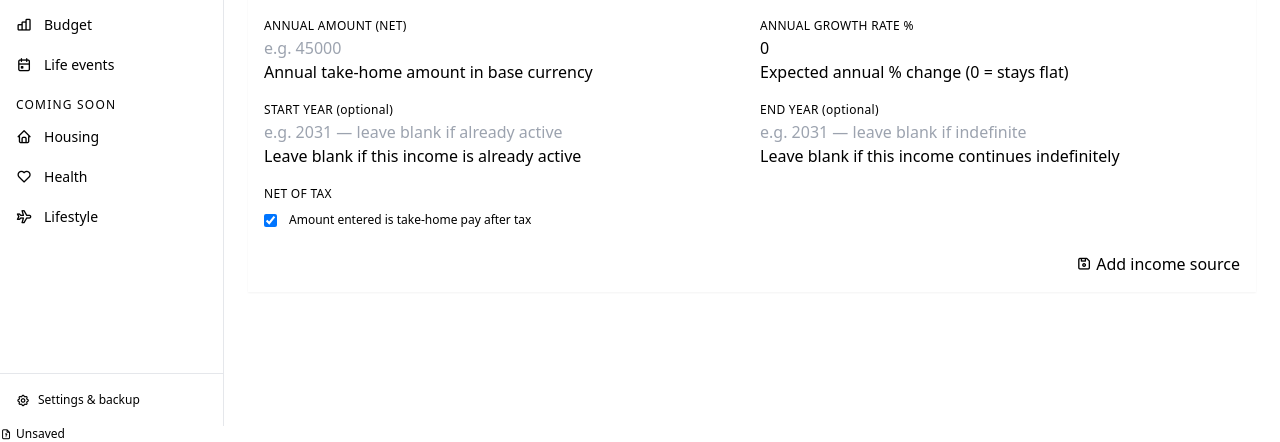
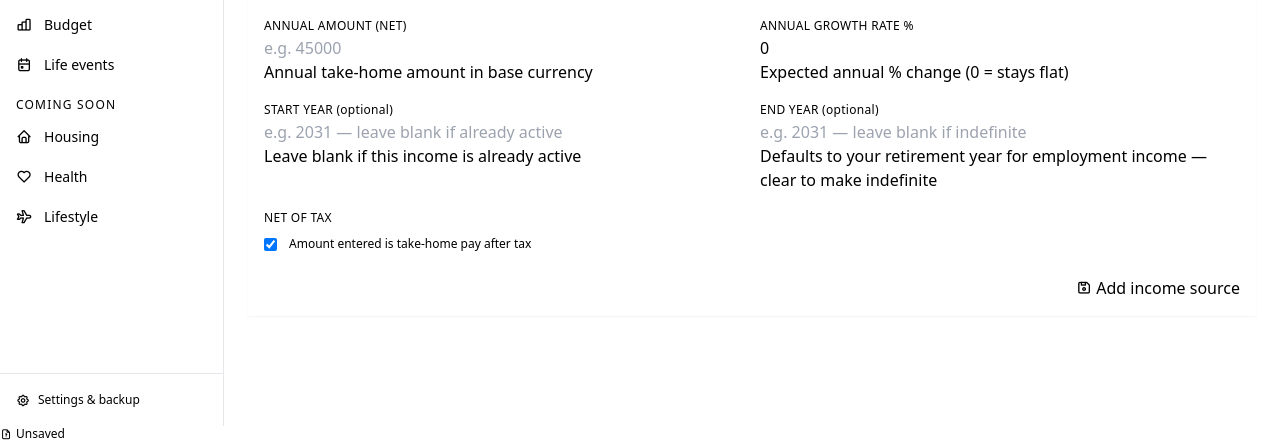
Before and after one commit to Wooloomooloo2/my-retirement-life, a Python web app: template src/templates/income.html in a window 1280 px wide. Shown: the part 374-816 px from the top of the page. Run offline with Jinja, Linux system fonts and the light colour scheme; the template is opened without the code that fills it, so the values that code supplies are empty.

Commit message:
Quick wins: employment end default and workplace pension type
Backlog #1 — Employment income end year now defaults to the
person's retirement year on the Add form. A small JS sync keeps
the field in step with the Type dropdown, so changing away from
Employment clears the auto-fill.

Backlog #2 — New InvestmentAccountType_WorkPension covering
employer-sponsored pensions (UK auto-enrolment, US 401(k)/403(b),
Australian super, German bAV). The existing Pension type is now
scoped to self-directed plans only (SIPP / IRA / RRSP); the 401(k)
label moves to WorkPension where it belongs.

The ontology change requires app-close + python tools/reload_ontology.py
to appear in the live store.

Co-Authored-By: Claude Opus 4.7 (1M context) <noreply@anthropic.com>

```diff
--- a/src/api/routes/investments.py
+++ b/src/api/routes/investments.py
@@ -162,7 +162,8 @@ def delete_contribution(account_iri_str: str) -> None:
 INVESTMENT_ACCOUNT_TYPES = {
     "InvestmentAccountType_StocksShares":  "Stocks and shares",
     "InvestmentAccountType_TaxAdvantaged": "Tax-advantaged (ISA / Roth / TFSA)",
-    "InvestmentAccountType_Pension":       "Self-directed pension (SIPP / 401k)",
+    "InvestmentAccountType_Pension":       "Self-directed pension (SIPP / IRA)",
+    "InvestmentAccountType_WorkPension":   "Workplace pension (401(k) / auto-enrolment)",
     "InvestmentAccountType_UnitTrust":     "Unit trust / mutual fund",
     "InvestmentAccountType_Bonds":         "Bond portfolio",
     "InvestmentAccountType_Other":         "Other",
@@ -173,6 +174,7 @@ INVESTMENT_ACCOUNT_TYPES_SHORT = {
     "InvestmentAccountType_StocksShares":  "Stocks & shares",
     "InvestmentAccountType_TaxAdvantaged": "Tax-advantaged",
     "InvestmentAccountType_Pension":       "Pension",
+    "InvestmentAccountType_WorkPension":   "Workplace pension",
     "InvestmentAccountType_UnitTrust":     "Unit trust",
     "InvestmentAccountType_Bonds":         "Bonds",
     "InvestmentAccountType_Other":         "Other",
--- a/src/templates/income.html
+++ b/src/templates/income.html
@@ -180,17 +180,18 @@
                     </label>
                 </div>
 
+                {% set endYearDefault = retirement_year if retirement_year and not edit_source else '' %}
                 <div class="form-control">
                     <label class="label py-0.5">
                         <span class="label-text text-xs font-medium uppercase tracking-wide text-base-content/60">End year <span class="font-normal normal-case">(optional)</span></span>
                     </label>
                     <input type="number" name="incomeEndYear"
                         min="2000" max="2100"
-                        value="{{ edit_source.endYear if edit_source and edit_source.endYear else '' }}"
+                        value="{{ edit_source.endYear if edit_source and edit_source.endYear else endYearDefault }}"
                         placeholder="e.g. 2031 — leave blank if indefinite"
                         class="input input-bordered input-sm w-full" />
                     <label class="label py-0.5">
-                        <span class="label-text-alt text-base-content/40">Leave blank if this income continues indefinitely</span>
+                        <span class="label-text-alt text-base-content/40">Defaults to your retirement year for employment income — clear to make indefinite</span>
                     </label>
                 </div>
 
@@ -225,3 +226,21 @@
 </div>
 
 {% endblock %}
+
+{% block scripts %}
+<script>
+    const RETIREMENT_YEAR = {{ retirement_year if retirement_year else 'null' }};
+    if (RETIREMENT_YEAR) {
+        const typeSelect = document.querySelector('select[name="incomeSourceType"]');
+        const endInput = document.querySelector('input[name="incomeEndYear"]');
+        typeSelect.addEventListener('change', function () {
+            if (this.value === 'IncomeSourceType_Employment' && !endInput.value) {
+                endInput.value = RETIREMENT_YEAR;
+            } else if (this.value !== 'IncomeSourceType_Employment'
+                       && parseInt(endInput.value, 10) === RETIREMENT_YEAR) {
+                endInput.value = '';
+            }
+        });
+    }
+</script>
+{% endblock %}
```
Also changed, not shown: src/api/routes/income.py (+16 -0 lines), 1 other file.
